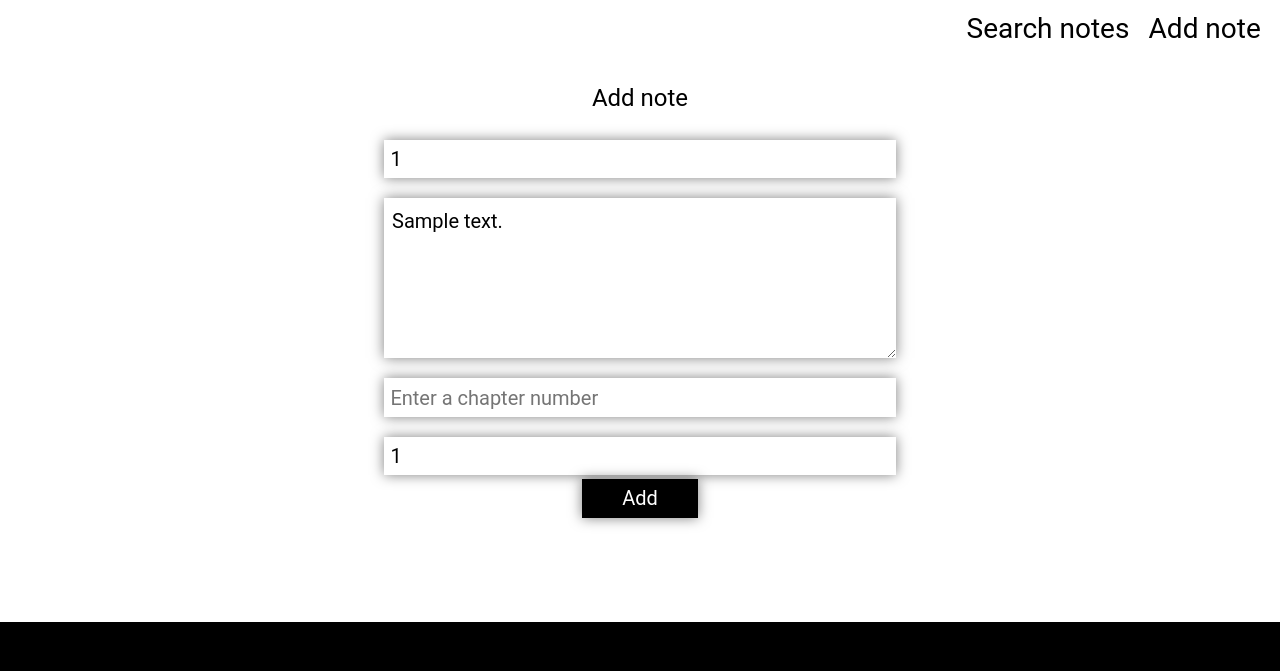
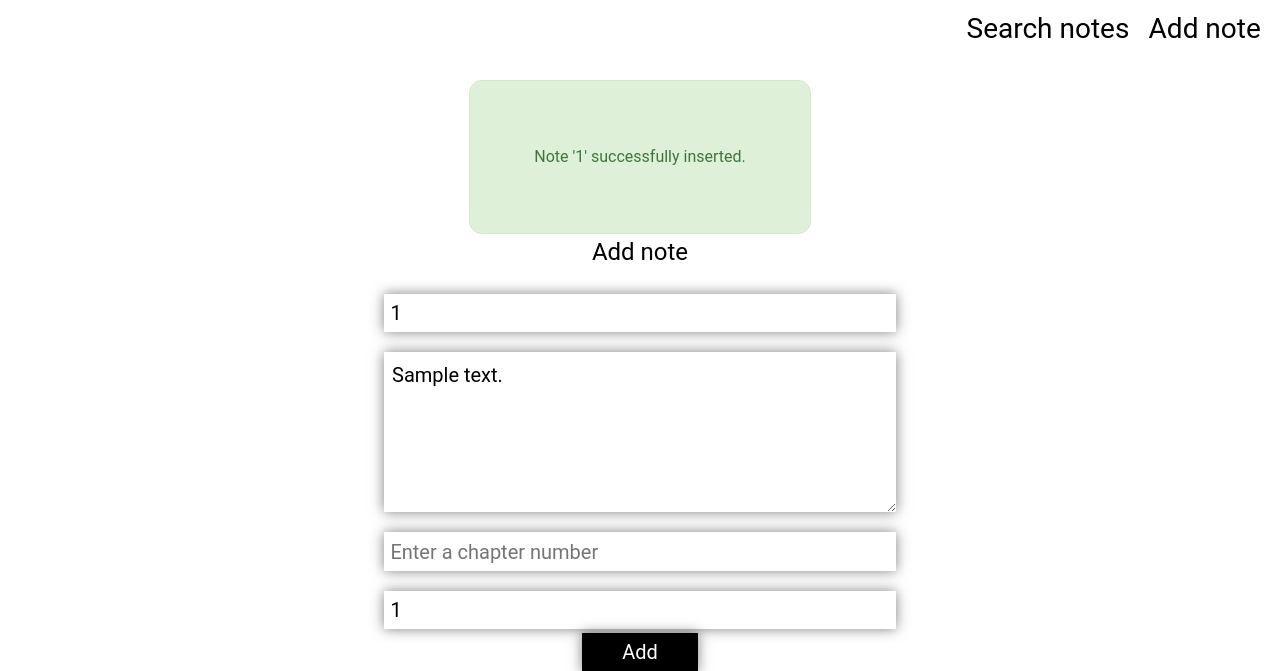
Before and after one commit to kunansy/ReadingTracker, a Python web app: template templates/add_note.html in a window 1280 px wide. Shown: the part 120-791 px from the top of the page. Run offline with Jinja, Linux system fonts and the light colour scheme; the template is opened without the code that fills it: most values are stand-ins (such as "Sample title", 1, 10 or a date in 2020); some libraries are stand-ins or nearby versions.

Commit message:
alter when note added implemented
so the user can click to it and edit the note

```diff
--- a/templates/add_note.html
+++ b/templates/add_note.html
@@ -2,6 +2,7 @@
 
 {% block style %}
 <link rel="stylesheet" href="{{ url_for('static', path='add_note.css') }}">
+<script src="{{ url_for('static', path='js/notes.js')}}"></script>
 {% endblock style %}
 
 {% block header %}
@@ -11,6 +12,10 @@
 {% endblock header %}
 
 {% block main %}
+{% if note_id %}
+    <div class="alert success hover" onclick=openNote("{{ note_id }}")> Note '{{ note_id }}' successfully inserted. </div>
+{% endif %}
+
 {% if titles %}
     <div class="form">
         <form action="/notes/add" method="POST">
--- a/tracker/notes/db.py
+++ b/tracker/notes/db.py
@@ -109,7 +109,7 @@ async def add_note(*,
                    content: str,
                    chapter: int,
                    page: int,
-                   date: datetime.date | None = None) -> None:
+                   date: datetime.date | None = None) -> UUID:
     date = date or database.today()
     logger.debug("Adding note for material_id=%s at %s",
                  material_id, date)
@@ -129,6 +129,7 @@ async def add_note(*,
         note_id = (await ses.execute(stmt)).one()[0]
 
     logger.debug("Note_id=%s added", note_id)
+    return note_id
 
 
 async def update_note(*,
--- a/tracker/notes/routes.py
+++ b/tracker/notes/routes.py
@@ -62,6 +62,7 @@ async def add_note_view(request: Request):
         'content': request.cookies.get('content', ''),
         'page': request.cookies.get('page', ''),
         'chapter': request.cookies.get('chapter', ''),
+        'note_id': request.cookies.get('note_id', ''),
         'titles': titles
     }
     return templates.TemplateResponse("add_note.html", context)
@@ -76,12 +77,13 @@ async def add_note(note: schemas.Note = Depends()):
     for key, value in note.dict(exclude={'content'}).items():
         response.set_cookie(key, value, expires=3600)
 
-    await db.add_note(
+    note_id = await db.add_note(
         material_id=note.material_id,
         content=note.content,
         chapter=note.chapter,
         page=note.page
     )
+    response.set_cookie('note_id', str(note_id), expires=5)
 
     return response
 
```
